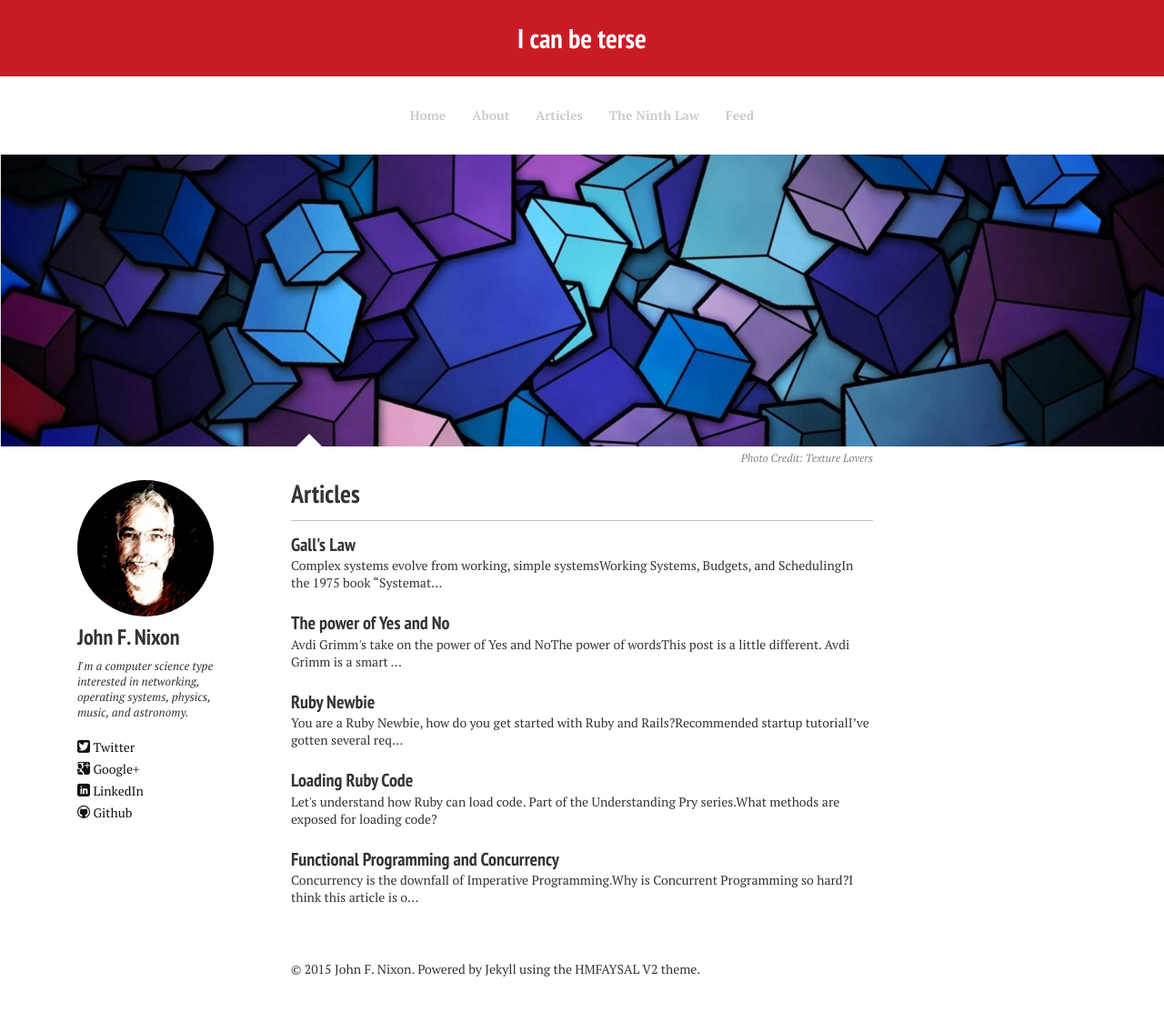
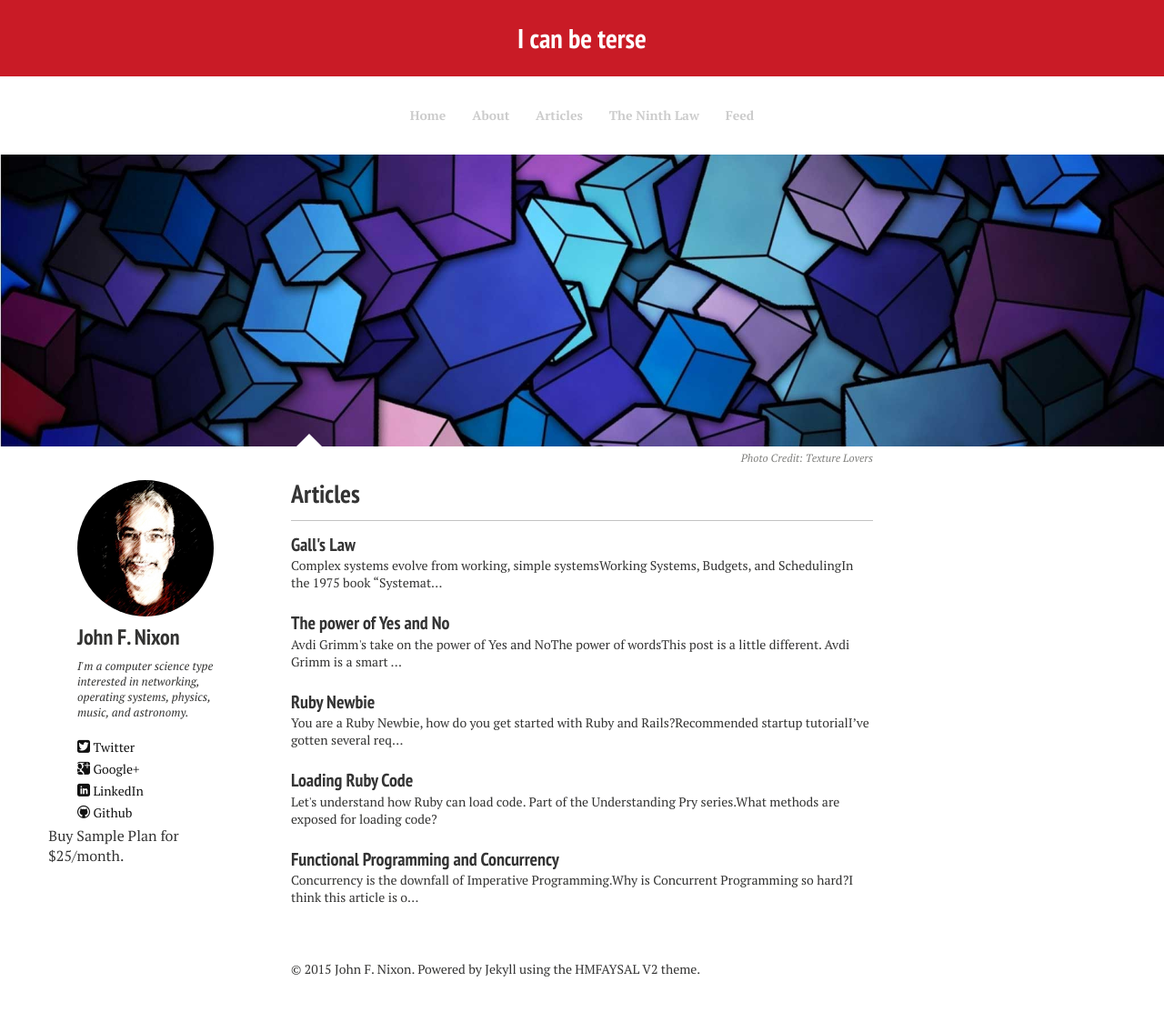
Before and after one commit to jfnixon/jfnixon.github.io, a Jekyll site: the page built from index.md, in a window 1280 px wide. Shown: the whole page at 91% size. Built offline with Jekyll 4.4.1, drawn with Linux system fonts in a browser that asks for light colours; nearby versions of some CDN libraries.

Commit message:
memberful test

```diff
--- a/_layouts/home.html
+++ b/_layouts/home.html
@@ -20,6 +20,7 @@
 
 <div class="article-author-side">
   {% include _author-bio.html %}
+<a href="https://jfnixon.memberful.com/checkout?plan=4704">Buy Sample Plan for $25/month.</a>
 </div>
 
 <div id="index" itemprop="mainContentOfPage" itemscope itemtype="http://schema.org/Blog">
```
